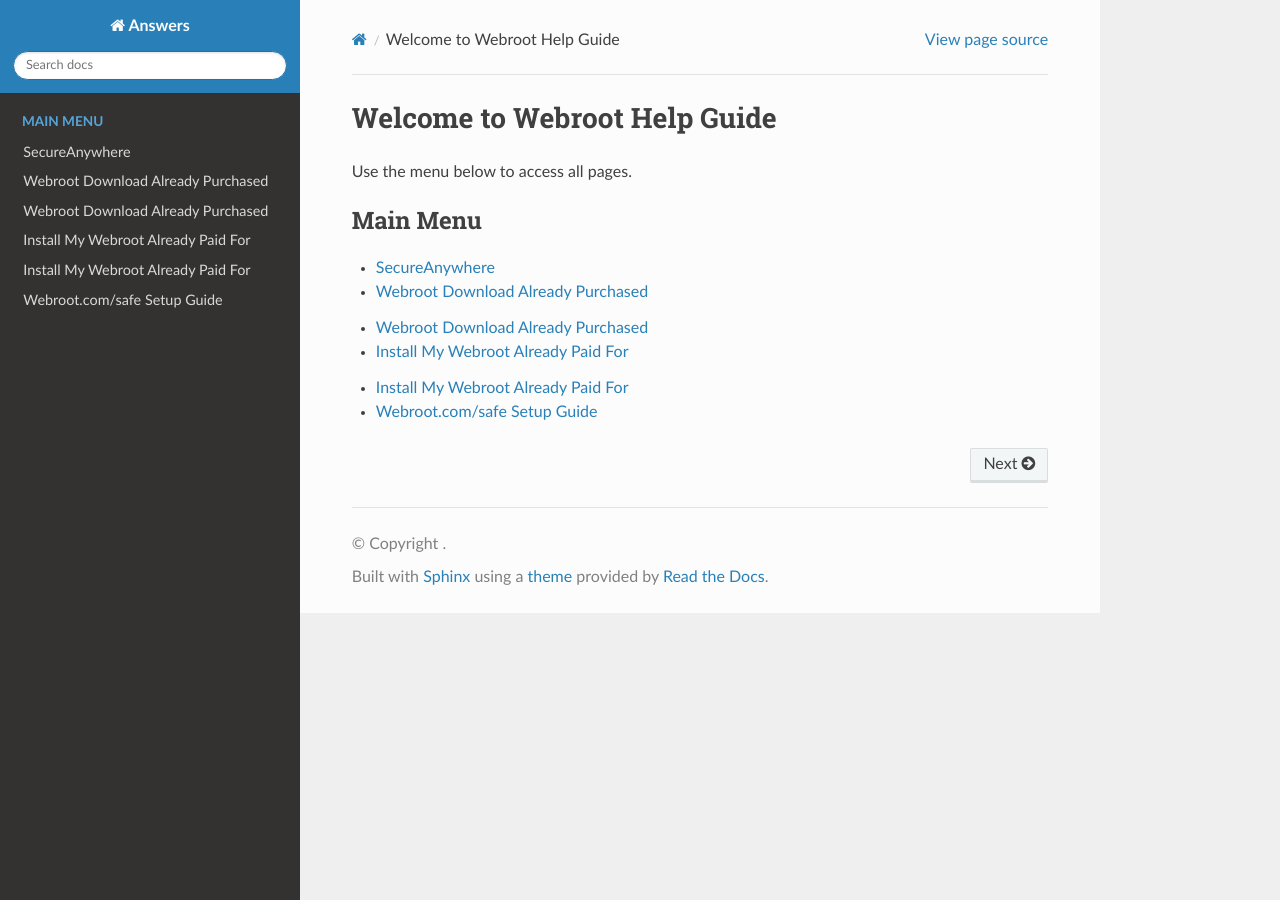
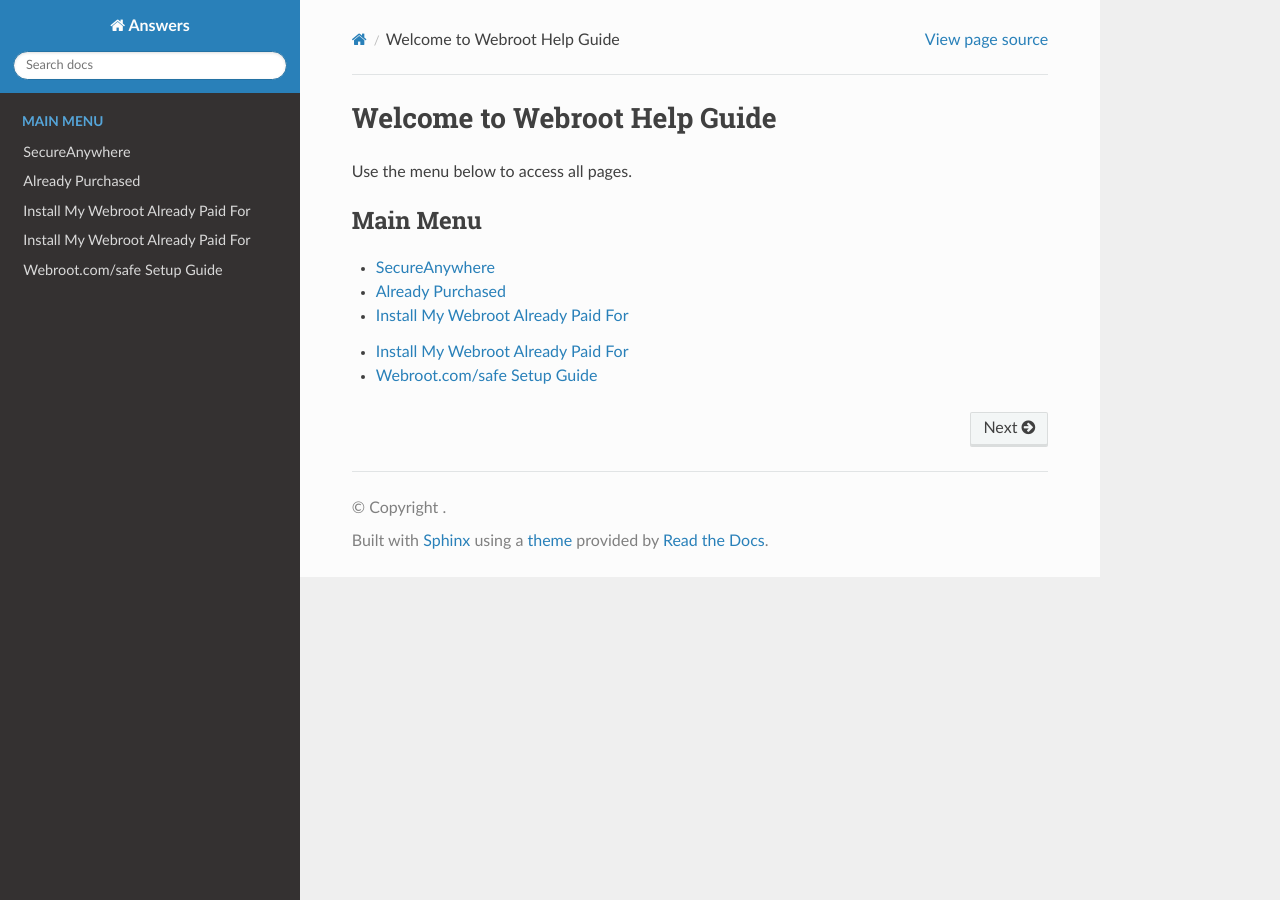
Before and after one commit to Lucilelloyd/Answers, a Sphinx documentation site: the page built from docs/index.rst, in a window 1280 px wide. Built offline with Sphinx 7.4.7 and the Read the Docs theme 3.1.0, drawn with Linux system fonts in a browser that asks for light colours; pages that are not in the unit, such as notebooks, are missing from menus; part of the change alters nothing that is shown.

Commit message:
Update download.rst

```diff
--- a/docs/download.rst
+++ b/docs/download.rst
@@ -1,27 +1,8 @@
-Webroot Download Already Purchased
-=================================
+Already Purchased
+==================================
 
-.. toctree::
-   :maxdepth: 1
-   :caption: Steps:
+follow these steps:
 
-   webroot-download-already-purchased
-
-
-Webroot Download Already Purchased
-=================================
-
-Follow these steps for **Webroot Download Already Purchased**:
-
-1. Open your preferred web browser
-2. Go to the official Webroot website
-3. Navigate to the download section
-4. Select the option for existing users
-5. Enter your Webroot keycode if prompted
-6. Click on the download button
-7. Choose a location to save the installer file
-8. Wait for the download to complete
-9. Open your Downloads folder
-10. Verify the installer file is available
-
-You are now ready to install and activate Webroot on your device.
+- Go to your account
+- Sign in
+- Download your product again
```
